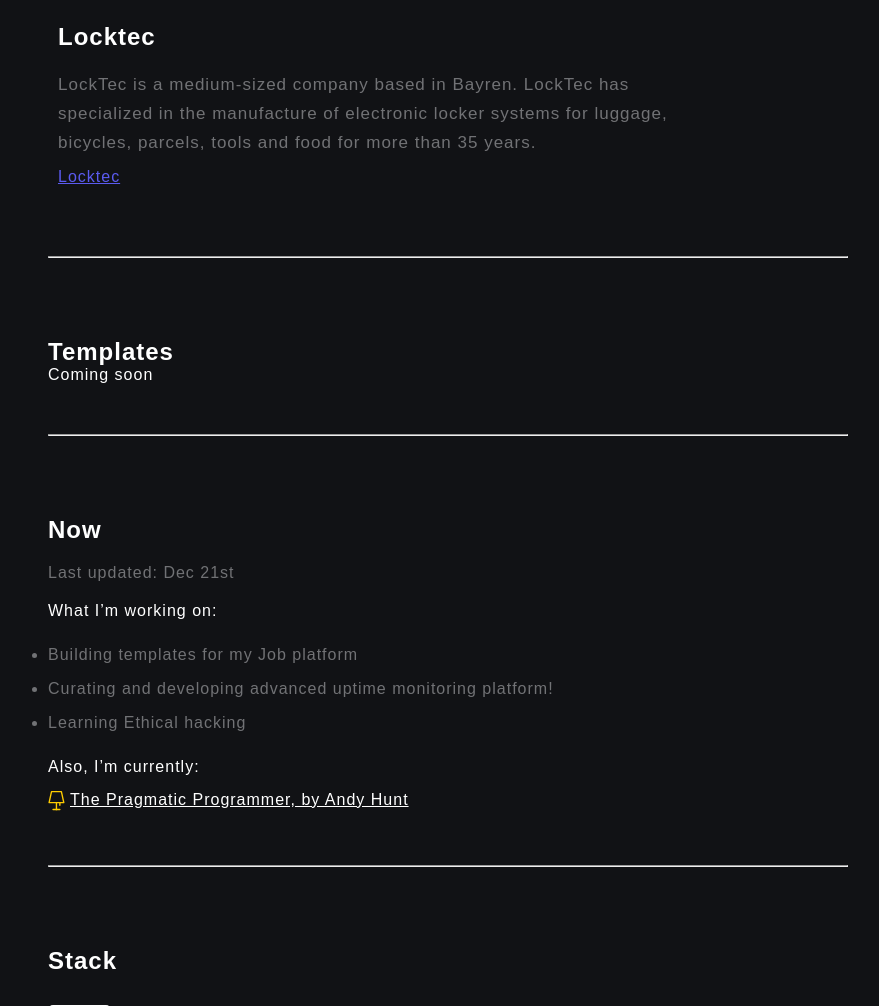
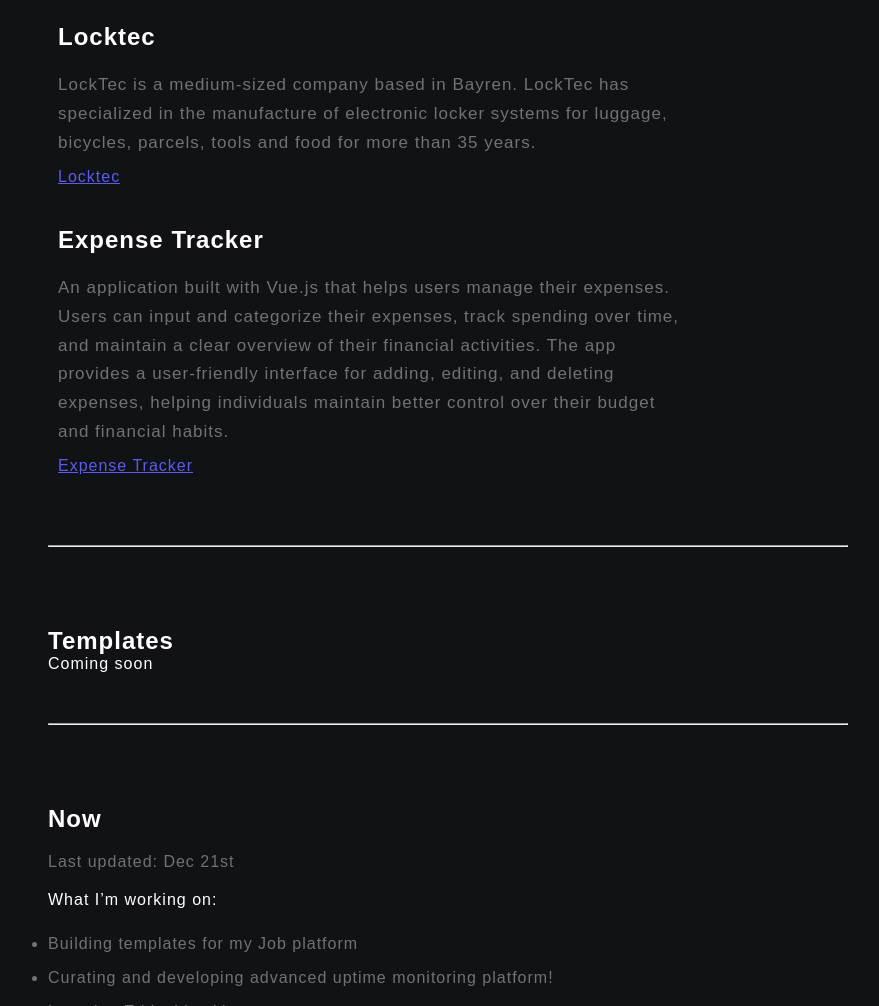
Before and after one commit to ahmadalnaib/ahmad, a plain HTML site: page index.html in a window 1280 px wide. Shown: the part 1066-2072 px from the top of the page, without its empty margins (192-1071 px from the left). Drawn offline with Linux system fonts and the light colour scheme.

Commit message:
add ne wa pp

```diff
--- a/index.html
+++ b/index.html
@@ -137,6 +137,15 @@
 
           </p>
           <a class="job-link" href="http://ec2-3-67-192-78.eu-central-1.compute.amazonaws.com/de">Locktec</a>
+         </div>
+
+         <div class="project-two" id="project-hover">
+          <h2>Expense Tracker</h2>
+          <p class="project-text">
+            An application built with Vue.js that helps users manage their expenses. Users can input and categorize their expenses, track spending over time, and maintain a clear overview of their financial activities. The app provides a user-friendly interface for adding, editing, and deleting expenses, helping individuals maintain better control over their budget and financial habits.
+
+          </p>
+          <a class="job-link" href="https://expensemoney.netlify.app/">Expense Tracker</a>
          </div>
       </div>
 
```
